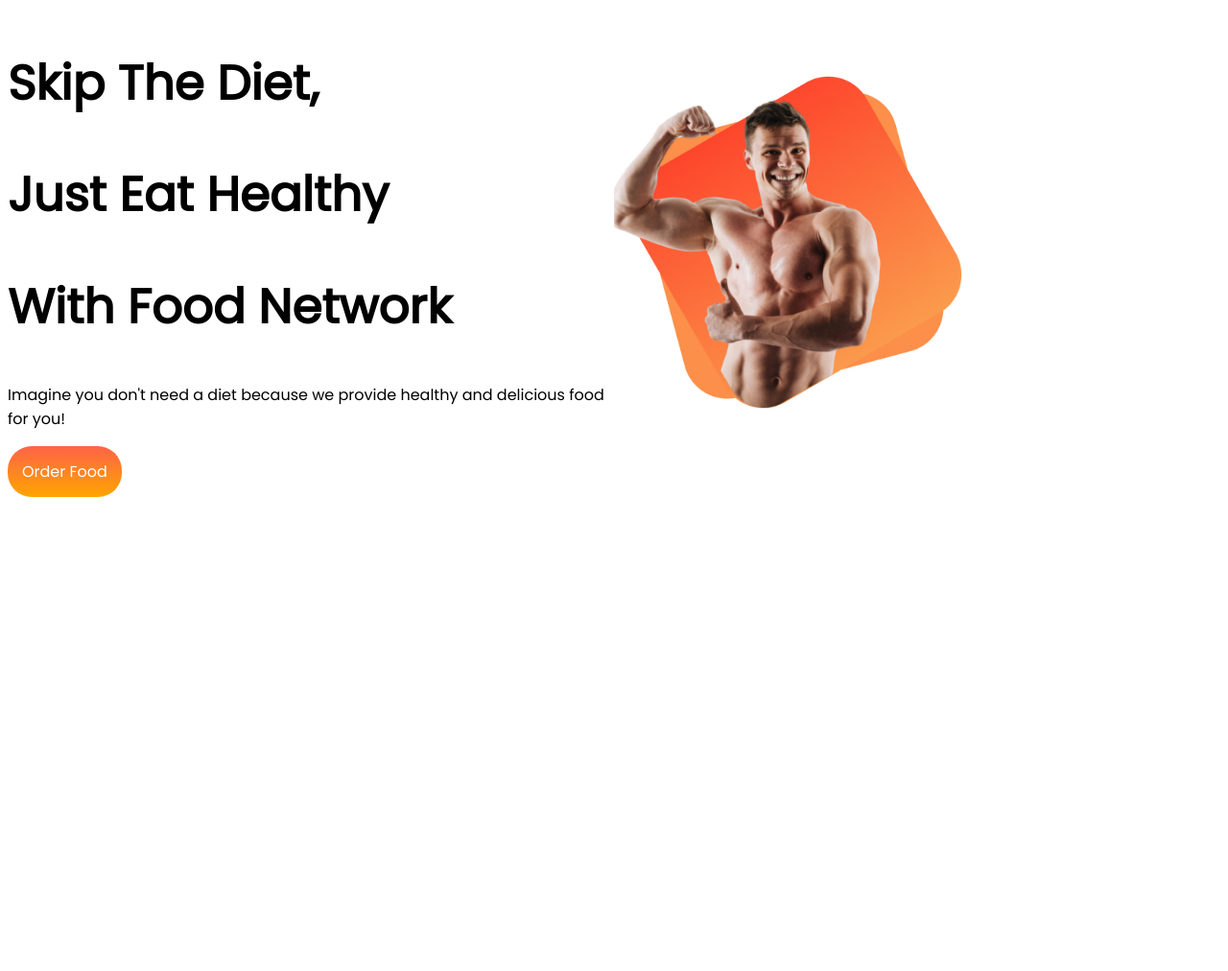
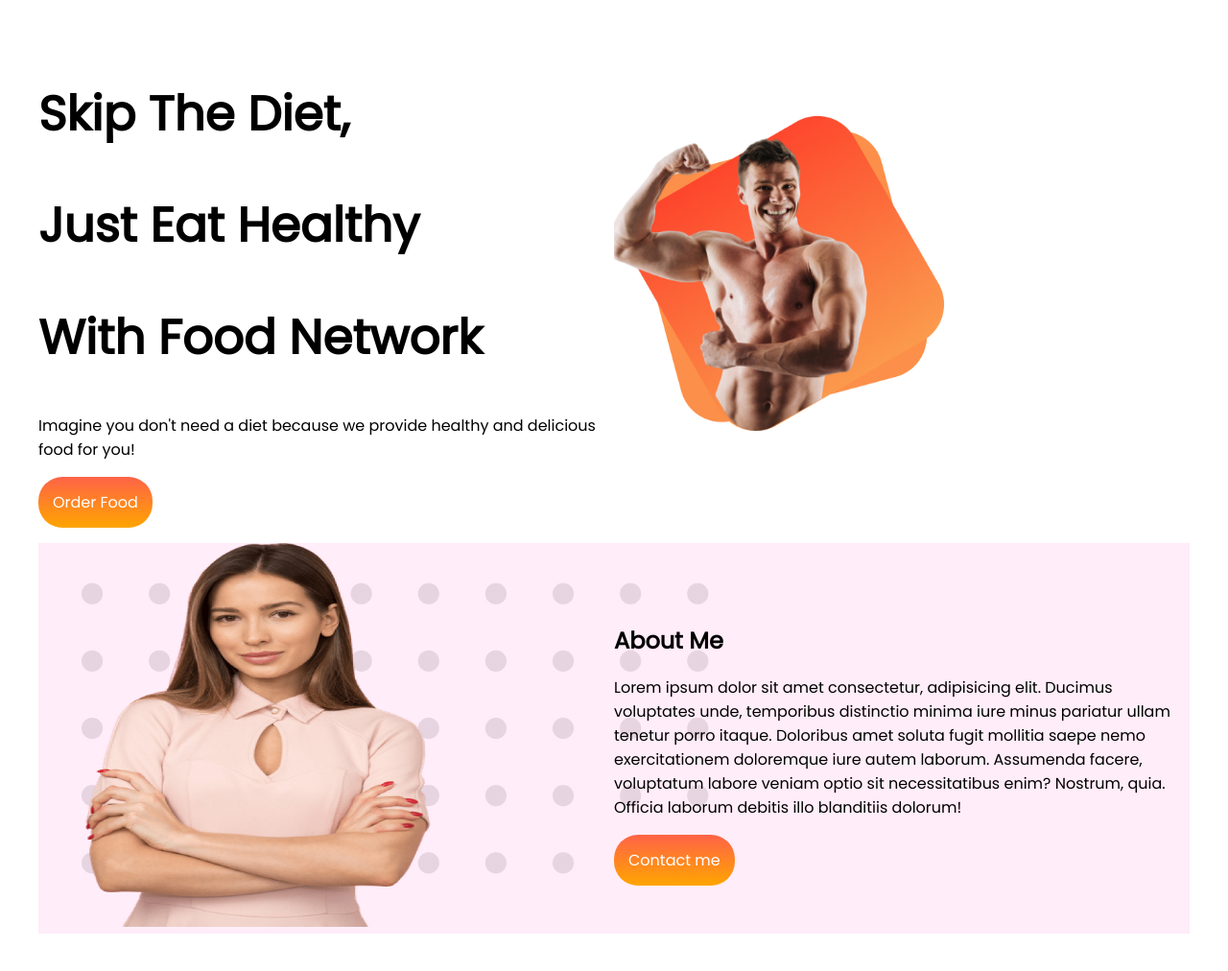
Before and after one commit to nisakib07/eat-healthy, a plain HTML site: page index.html in a window 1280 px wide. Shown: the whole page at 96% size. Before the commit the page ends 800 px from the top, so only its background shows below. Drawn offline with Linux system fonts and the light colour scheme.

Commit message:
About me done

```diff
--- a/CSS/style.css
+++ b/CSS/style.css
@@ -1,6 +1,7 @@
 body {
     font-family: 'Montserrat', sans-serif;
     font-family: 'Poppins', sans-serif;
+    margin: 40px;
 }
 
 .top {
@@ -32,3 +33,14 @@ body {
     color: white;
     border-radius: 25px;
 }
+
+.middle {
+    display: flex;
+    align-items: center;
+    margin-top: 30px;
+}
+
+.middle img {
+    height: 400px;
+    padding-left: 49px;
+}
--- a/index.html
+++ b/index.html
@@ -10,6 +10,11 @@
     <link href="https://fonts.googleapis.com/css2?family=Montserrat&family=Poppins&display=swap" rel="stylesheet">
     <link rel="stylesheet" href="CSS/style.css">
     <title>Eat Healthy</title>
+    <style>
+        .middle {
+            background-image: url(images/shapes/Frame\ 59.jpg);
+        }
+    </style>
 </head>
 
 <body>
@@ -25,6 +30,19 @@
             <img src="images/male/Group 8450.png" alt="">
         </div>
     </section>
+    <section class="middle">
+        <div class="half">
+            <img src="images/female/Person Image.png" alt="">
+        </div>
+        <div class="half">
+            <h1>About Me</h1>
+            <p>Lorem ipsum dolor sit amet consectetur, adipisicing elit. Ducimus voluptates unde, temporibus distinctio
+                minima iure minus pariatur ullam tenetur porro itaque. Doloribus amet soluta fugit mollitia saepe nemo
+                exercitationem doloremque iure autem laborum. Assumenda facere, voluptatum labore veniam optio sit
+                necessitatibus enim? Nostrum, quia. Officia laborum debitis illo blanditiis dolorum!</p>
+            <a class="btns" href="">Contact me</a>
+        </div>
+    </section>
 </body>
 
 </html>
```
